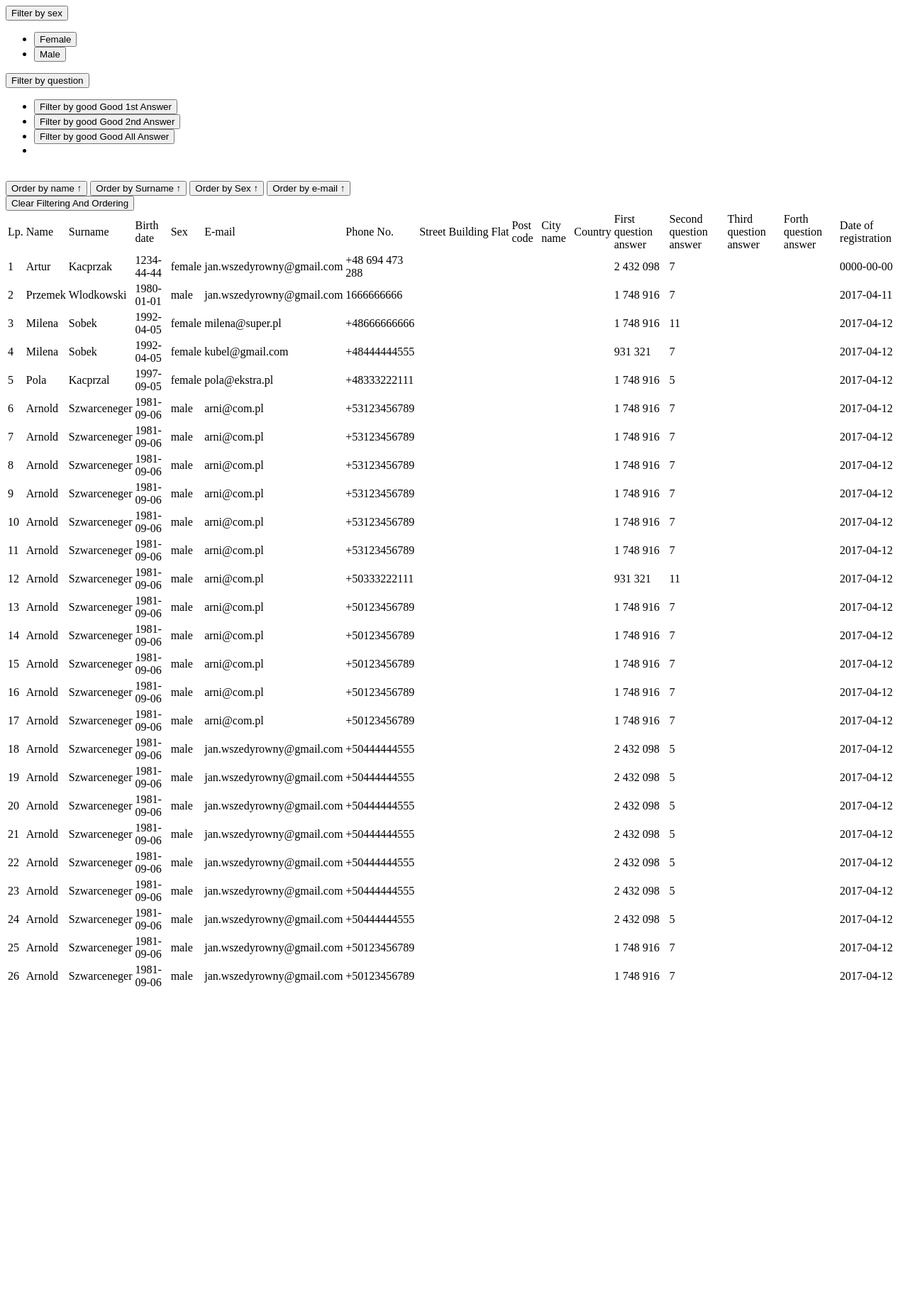
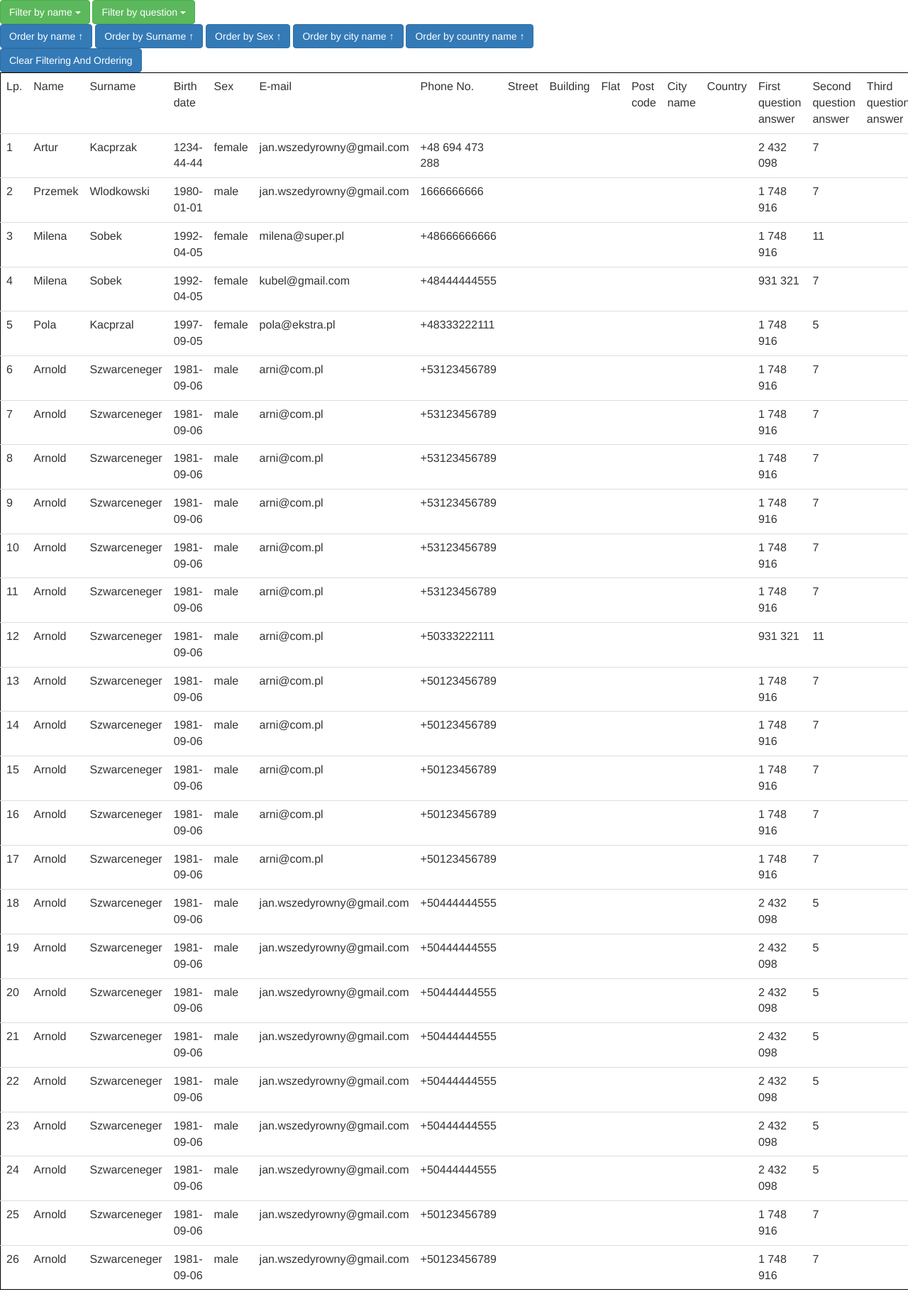
Before and after one commit to takdzwiedz/konkurs, a PHP site: page /page/users.php in a window 1280 px wide; the page is wider, and only the part inside the window is pictured. Shown: that part at 71% size. Before the commit the page ends 1390 px from the top of that part, so only its background shows below. Run offline with PHP 8.4, Linux system fonts and the light colour scheme; data comes from the database, SQL or seed files in the repository; data that the repository does not hold is empty; some libraries are stand-ins or nearby versions.

Commit message:
zmiana w start.php w tabelce user.php

```diff
--- a/page/start.php
+++ b/page/start.php
@@ -490,8 +490,10 @@ if(isset($_POST['send_button'])){
     $walidacja->puste($surname_field, 'Surname');
     $walidacja->maxIloscZnakow($surname_field, 'Surname', 40);
     $walidacja->znakiOK($surname_field, 'Surname');
-
-
+    $walidacja->maxIloscZnakow($post_code, 'Postal Code', 8);
+    $walidacja->puste($post_code, 'Postal Code');
+    $walidacja->puste($street,  'street');
+    $walidacja->maxIloscZnakow($street, 'street', 50);
     //Walidacja daty - niepotrzebna bo selecty w html
 
     //Walidacja płci
--- a/page/users.php
+++ b/page/users.php
@@ -1,3 +1,7 @@
+<script src="https://ajax.googleapis.com/ajax/libs/jquery/3.2.0/jquery.min.js"></script>
+<script src="https://maxcdn.bootstrapcdn.com/bootstrap/3.3.7/js/bootstrap.min.js"></script>
+<link rel="stylesheet" href="https://maxcdn.bootstrapcdn.com/bootstrap/3.3.7/css/bootstrap.min.css" integrity="sha384-BVYiiSIFeK1dGmJRAkycuHAHRg32OmUcww7on3RYdg4Va+PmSTsz/K68vbdEjh4u" crossorigin="anonymous">
+
 <?php
 require_once '../config/Config.php';
 require_once '../class/DbConnect.php';
@@ -85,27 +89,55 @@ if(isset($_GET['action']) && $_GET['action'] == 'order_by_e_mail_down' && !empty
     $order_by_e_mail = 'up';
     $request .= " ORDER BY `e_mail_field` DESC";
 }
-
+// order city name
+$order_by_city_name= 'up';
+ $button_city_name = 'Order by city name ↑';
+if(isset($_GET['action']) && $_GET['action'] == 'order_by_city_name_down' && !empty($_GET['action'])){
+    $button_city_name = 'Order by city name ↑';
+    $order_by_city_name= 'up';
+    $request .= " ORDER BY `city_name` DESC";
+}
+if(isset($_GET['action']) && $_GET['action'] == 'order_by_city_name_up' && !empty($_GET['action'])){
+    $button_city_name = 'Order by city name ↓';
+    $order_by_city_name= 'down';
+    $request .= " ORDER BY `city_name` ASC";
+}
+//order country name
+$order_by_country_name='up';
+$button_country_name='Order by country name ↑';
+if(isset($_GET['action']) && $_GET['action'] == 'order_by_country_name' && !empty($_GET['action'])){
+    $button_country_name = 'Order by country name ↓';
+    $order_by_country_name= 'down';
+    $request .= " ORDER BY `city_name` ASC";
+}
+if(isset($_GET['action']) && $_GET['action'] == 'order_by_country_name' && !empty($_GET['action'])){
+    $button_country_name = 'Order by country name ↑';
+    $order_by_country_name= 'up';
+    $request .= " ORDER BY `city_name` DESC";
+}
 ?>
 
 <!--- Dopdowny do filtrowania --->
 
-<div class="dropdown">
-  <button class="btn btn-primary dropdown-toggle" type="button" data-toggle="dropdown">Filter by sex
-  <span class="caret"></span></button>
+   <div class="btn-group">
+  <button type="button" class="btn btn-success dropdown-toggle" data-toggle="dropdown" aria-haspopup="true" aria-expanded="false">
+ Filter by name <span class="caret"></span>
+  </button>
   <ul class="dropdown-menu">
-    <li><a href="?page=users&action=filter_by_sex_f"><button type="button" class="btn brn-default dropdown-toggle">Female</button></a></li>
-    <li><a href="?page=users&action=filter_by_sex_m"><button type="button" class="btn brn-default dropdown-toggle">Male</button></a></li>
+    <li><a href="?page=users&action=filter_by_sex_f"><button type="button" class="btn btn-success dropdown-toggle">Female</button></a></li>
+    <li><a href="?page=users&action=filter_by_sex_m"><button type="button" class="btn btn-success dropdown-toggle">Male</button></a></li>
   </ul>
 </div>
 
-<div class="dropdown">
-  <button class="btn btn-primary dropdown-toggle" type="button" data-toggle="dropdown">Filter by question
-  <span class="caret"></span></button>
+<div class="btn-group">
+  <button type="button" class="btn btn-success dropdown-toggle" data-toggle="dropdown" aria-haspopup="true" aria-expanded="false">
+Filter by question
+  <span class="caret"></span>
+  </button>
   <ul class="dropdown-menu">
-    <li><a href="?page=users&action=filter_by_good_first_question"><button type="button">Filter by good Good 1st Answer</button></a></li>
-    <li><a href="?page=users&action=filter_by_good_second_question"><button type="button">Filter by good Good 2nd Answer</button></a></li>
-    <li><a href="?page=users&action=filter_by_good_all_question"><button type="button">Filter by good Good All Answer</button></a></li>
+    <li><a href="?page=users&action=filter_by_good_first_question"><button type="button" class="btn btn-success dropdown-toggle">Filter by good Good 1st Answer</button></a></li>
+    <li><a href="?page=users&action=filter_by_good_second_question"><button type="button" class="btn btn-success dropdown-toggle">Filter by good Good 2nd Answer</button></a></li>
+    <li><a href="?page=users&action=filter_by_good_all_question"><button type="button" class="btn btn-success dropdown-toggle">Filter by good Good All Answer</button></a></li>
     <li>
   </ul>
 </div>
@@ -113,22 +145,25 @@ if(isset($_GET['action']) && $_GET['action'] == 'order_by_e_mail_down' && !empty
 
 <!--- Klawisze do sortowania --->
 
-<a href="?page=users&action=order_by_name_<?php echo $order_by_name ?>"><button type="button"><?php echo $button_name_name ?></button></a>
+<a href="?page=users&action=order_by_name_<?php echo $order_by_name ?>"><button type="button" class="btn btn-primary dropdown-toggle"><?php echo $button_name_name ?></button></a>
 
-<a href="?page=users&action=order_by_surname_<?php echo $order_by_surname ?>"><button type="button"><?php echo $button_name_surname ?></button></a>
+<a href="?page=users&action=order_by_surname_<?php echo $order_by_surname ?>"><button type="button" class="btn btn-primary dropdown-toggle"><?php echo $button_name_surname ?></button></a>
 
-<a href="?page=users&action=order_by_sex_<?php echo $order_by_sex ?>"><button type="button"><?php echo $button_name_sex ?></button></a>
+<a href="?page=users&action=order_by_sex_<?php echo $order_by_sex ?>"><button type="button" class="btn btn-primary dropdown-toggle"><?php echo $button_name_sex ?></button></a>
 
-<a href="?page=users&action=order_by_e_mail_<?php echo $order_by_e_mail ?>"><button type="button"><?php echo $button_name_e_mail ?></button></a>
+
+<a href="?page=users&action=order_by_city_name_<?php echo $order_by_city_name ?>"><button type="button" class="btn btn-primary dropdown-toggle"><?php echo $button_city_name ?></button></a>
+
+<a href="?page=users&action=order_by_country_name_<?php echo $order_by_country_name ?>"><button type="button" class="btn btn-primary dropdown-toggle"><?php echo $button_country_name ?></button></a>
 
 <!--- Klawisz czyszczenia zapytań --->
 <br>
-<a href="?page=users"><button type="button">Clear Filtering And Ordering</button></a>
+<a href="?page=users"><button type="button" class="btn btn-primary dropdown-toggle">Clear Filtering And Ordering</button></a>
 
 <!---  Struktura tabeli --->
 
-<table>
-    <thead>
+<table class="table table-striped" style="border:1px solid black">
+    <thead class="table table-striped">
         <tr>
             <td>Lp.</td>
             <td>Name</td>
```
